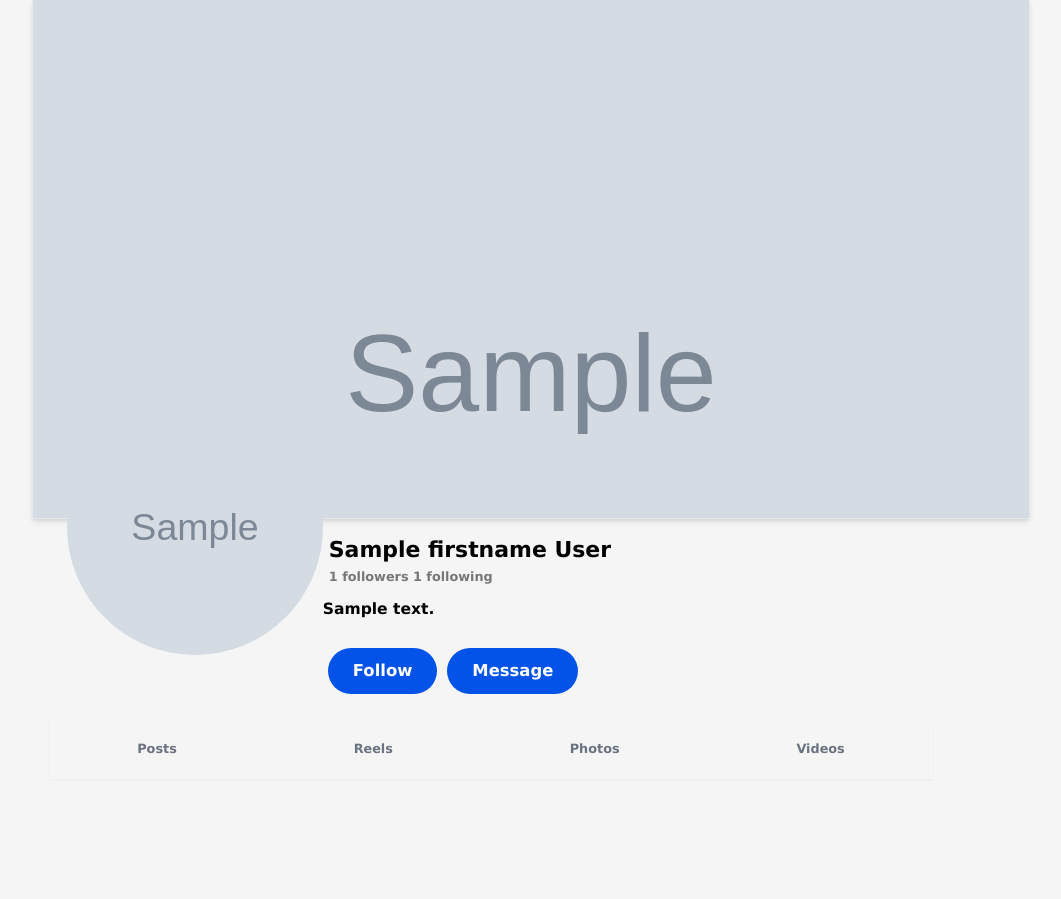
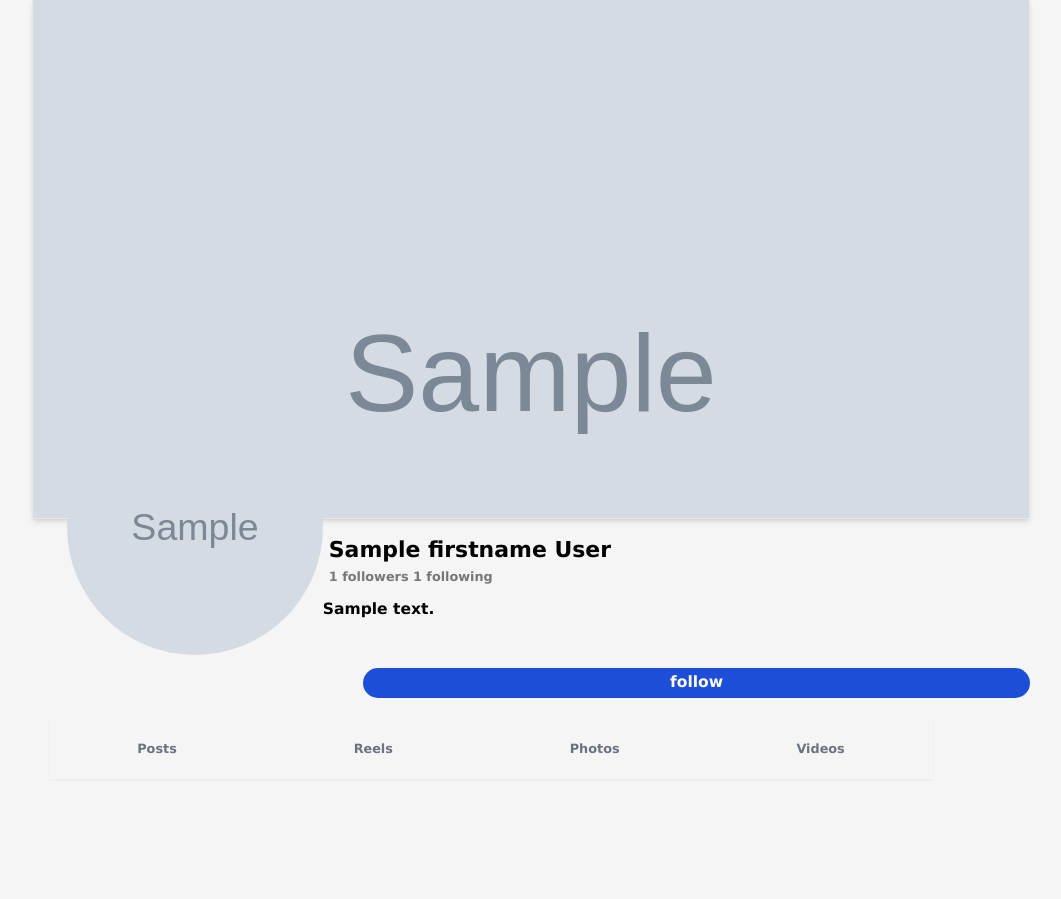
Before and after one commit to ironsummit72/socialmedia, a Node server app: template views/posts.ejs in a window 1280 px wide; the page is wider, and only the part inside the window is pictured. Shown: the part 161-1060 px from the top of that part, without its empty margins (109-1170 px from the left). Run offline with Node 20, Linux system fonts and the light colour scheme; the template is opened without the code that fills it: most values are stand-ins (such as "Sample title", 1, 10 or a date in 2020); grey boxes marked "Sample" are stand-in pictures; style sheets or scripts are compiled from the project's sources; some libraries are stand-ins or nearby versions.

Commit message:
removed the link tags and used form for post requests and removed message button

```diff
--- a/views/partials/banner.ejs
+++ b/views/partials/banner.ejs
@@ -16,14 +16,21 @@
             </div>
             <div class="discription relative left-56 h-24 flex flex-col justify-around ">
                 <p class="text-black font-bold "><%=bio%></p>
-                <div class="h-14 relative top-5 flex">
+                <div class="h-14 relative  top-5 flex">
                     <% if(ownprofile){%>
                         <a class=" bg-[#0453e8] text-white flex justify-center items-center   rounded-full" href="/dp"> EditAvatar</a>
                         <a class= "bg-[#0453e8] text-white flex justify-center items-center rounded-full" href="/create/post">Create Post</a>
                         <a class= "bg-[#0453e8] text-white flex justify-center items-center rounded-full" href="/cover">Edit Cover and Bio</a>
                     <%} else{%>
-                        <a class=" bg-[#0453e8] text-white flex justify-center items-center p-10 rounded-full" href="#">Follow</a>
-                        <a class= "bg-[#0453e8] text-white flex justify-center items-center rounded-full" href="#">Message</a>
+
+
+                            <form id="follow" class="w-20 h-20   flex justify-center items-center containerbuttons" action="/follow/<%=username%>" method="POST">
+                                <input for="follow" class="bg-blue-700 text-white font-bold rounded-full" type="submit" value="follow"  />
+                            </form>
+
+                            <!-- <button id="follow" class="bg-blue-700 text-white font-bold py-2 px-4 rounded-full">Follow</button>
+                            <button id="message" class="bg-blue-700 text-white font-bold py-2 px-4 rounded-full">message</button> -->
+
                  <%   }  %>
 
 
@@ -33,4 +40,5 @@
         </div>
     </div>
 </body>
+<script src="/javascripts/banner.js"></script>
 </html>
```
